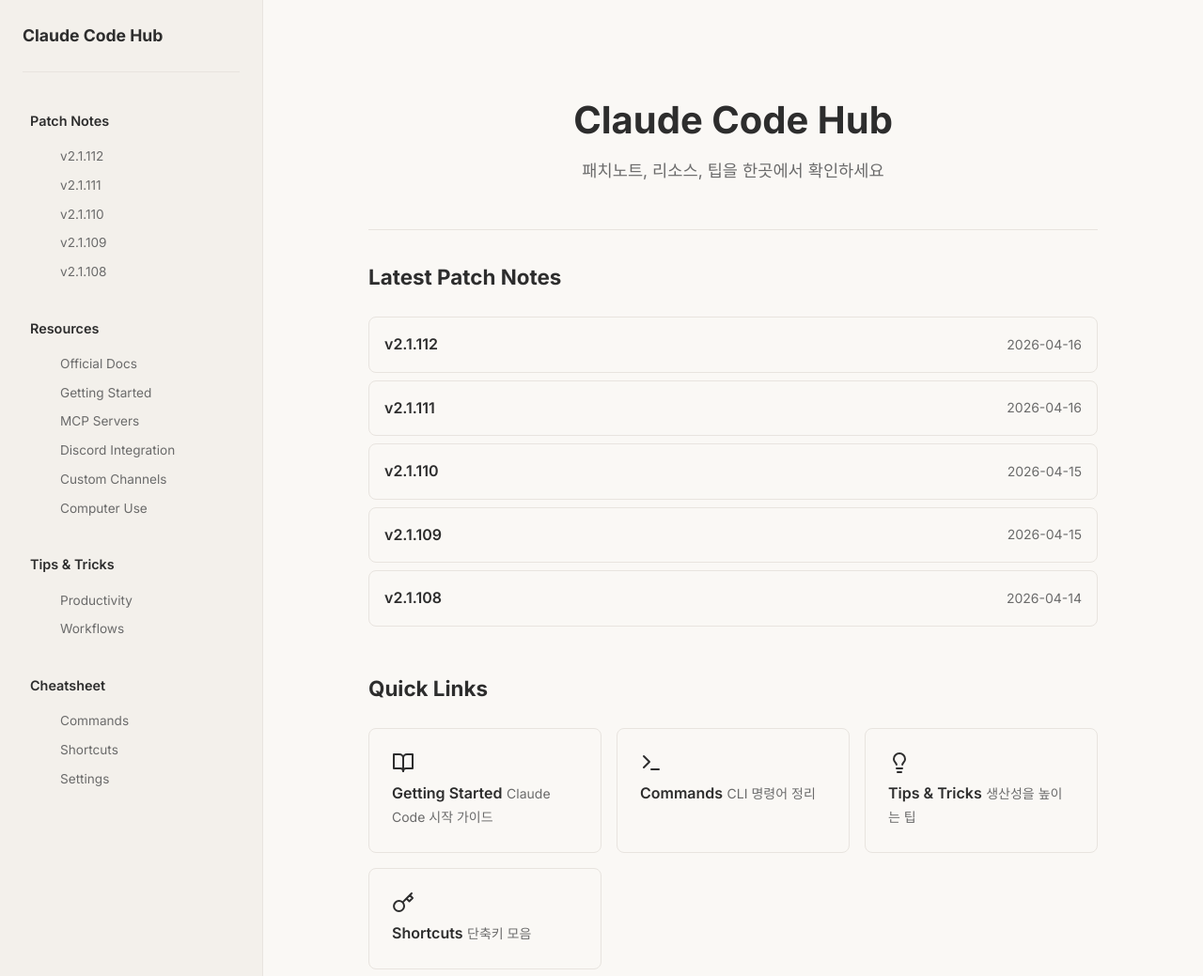
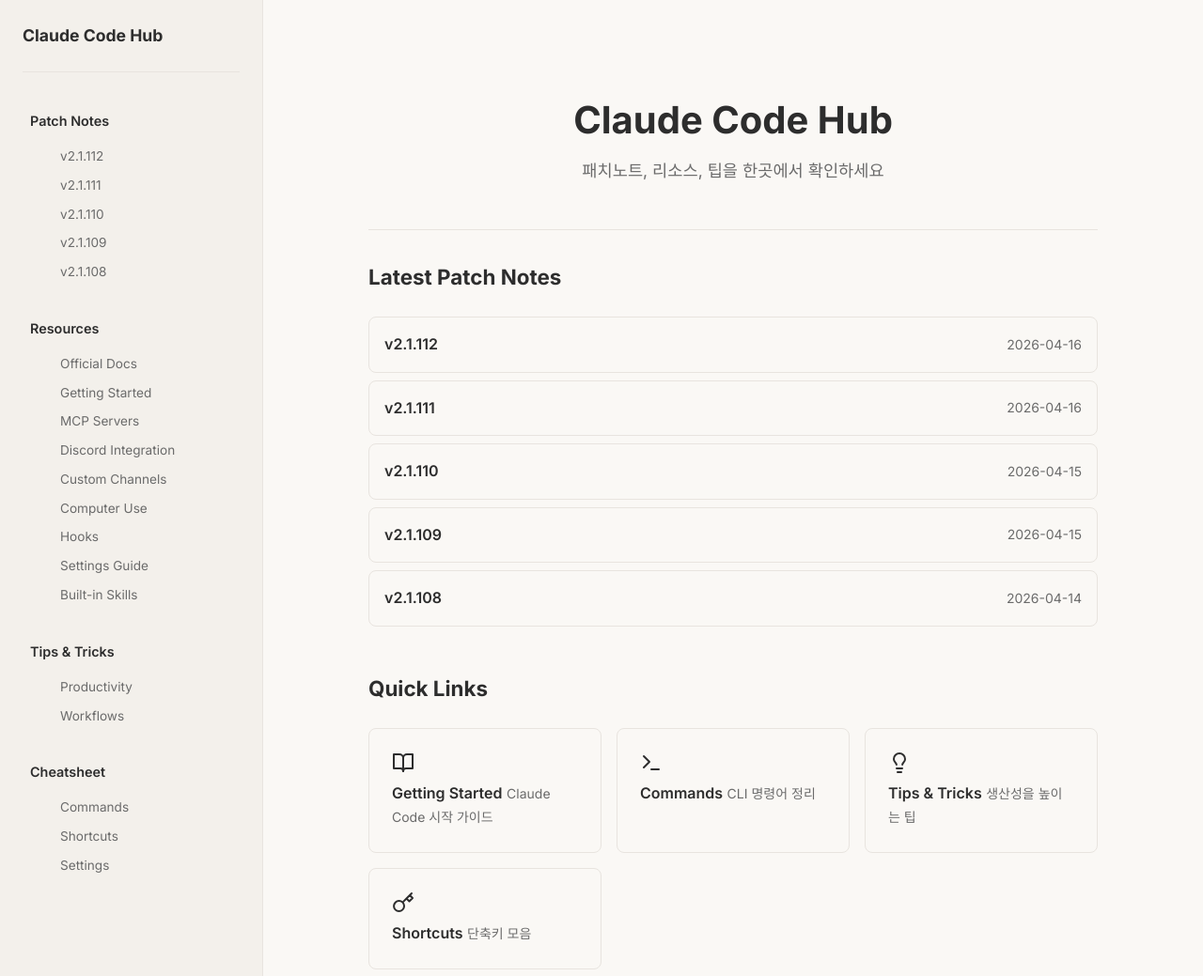
Before and after one commit to picpal/claude-code-hub, a Jekyll site: the page built from index.md, in a window 1280 px wide and 1128 px high. Shown: the top 1039 px of the window at 94% size. Built offline with Jekyll 4.4.1, drawn with Linux system fonts in a browser that asks for light colours.

Commit message:
fix: add missing pages to navigation menu
Add Built-in Skills, Hooks, and Settings Guide to Resources navigation.

Co-Authored-By: Claude Opus 4.6 <noreply@anthropic.com>

```diff
--- a/_data/navigation.yml
+++ b/_data/navigation.yml
@@ -17,6 +17,12 @@
       url: /pages/resources/custom-channels/
     - title: Computer Use
       url: /pages/resources/computer-use/
+    - title: Hooks
+      url: /pages/resources/hooks/
+    - title: Settings Guide
+      url: /pages/resources/settings-guide/
+    - title: Built-in Skills
+      url: /pages/resources/built-in-skills/
 
 - title: Tips & Tricks
   url: /pages/tips/
```
